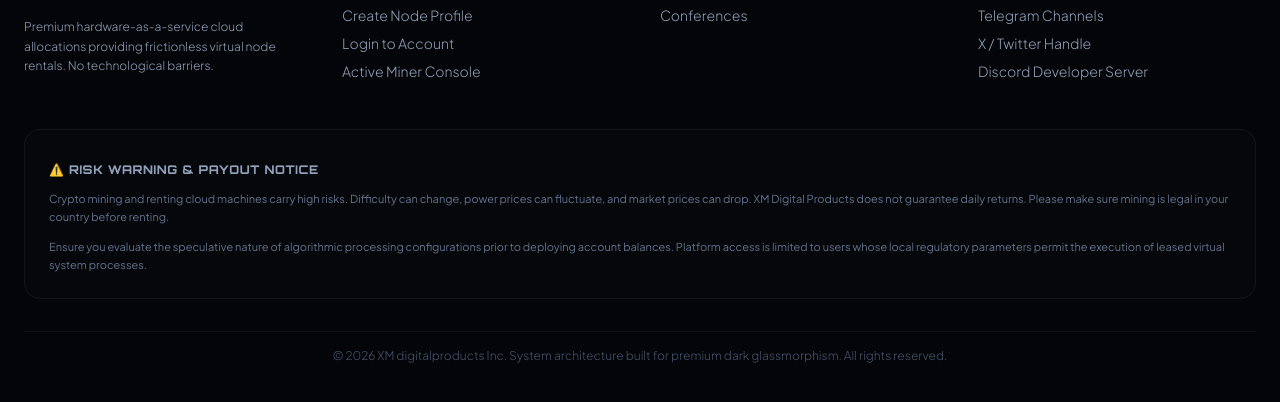
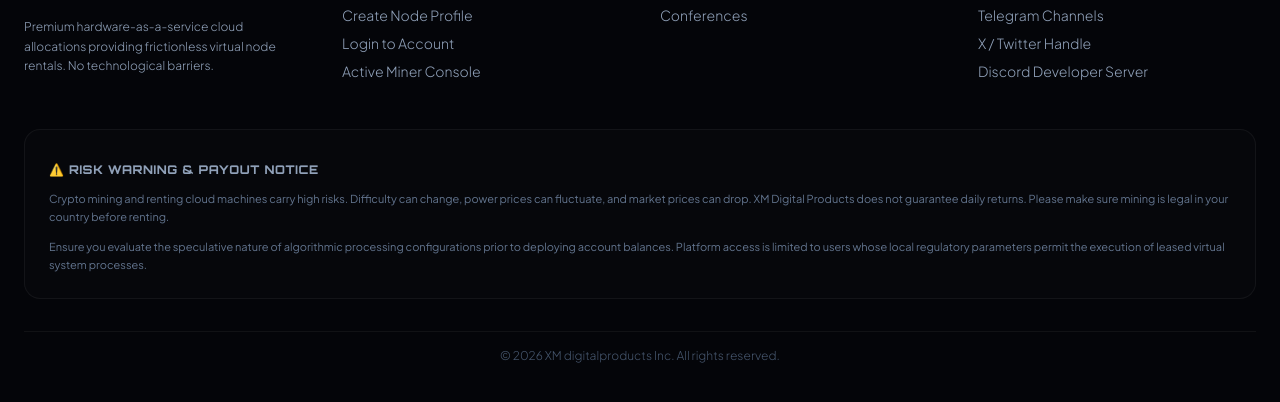
Before and after one commit to InstaPyKe/xm, a plain HTML site: page public/index.html in a window 1280 px wide. Shown: the part 4286-4688 px from the top of the page. Drawn offline with nearby package versions, Linux system fonts and the light colour scheme; files whose address does not match are found by name.

Commit message:
Remove system architecture design text from copyright notice

```diff
--- a/public/index.html
+++ b/public/index.html
@@ -868,7 +868,7 @@
 
             <!-- Absolute Footer Close -->
             <div class="mt-8 pt-4 border-t border-white/5 text-center text-xs text-slate-600 font-light">
-                &copy; 2026 XM digitalproducts Inc. System architecture built for premium dark glassmorphism. All rights reserved.
+                &copy; 2026 XM digitalproducts Inc. All rights reserved.
             </div>
         </div>
     </footer>
```
